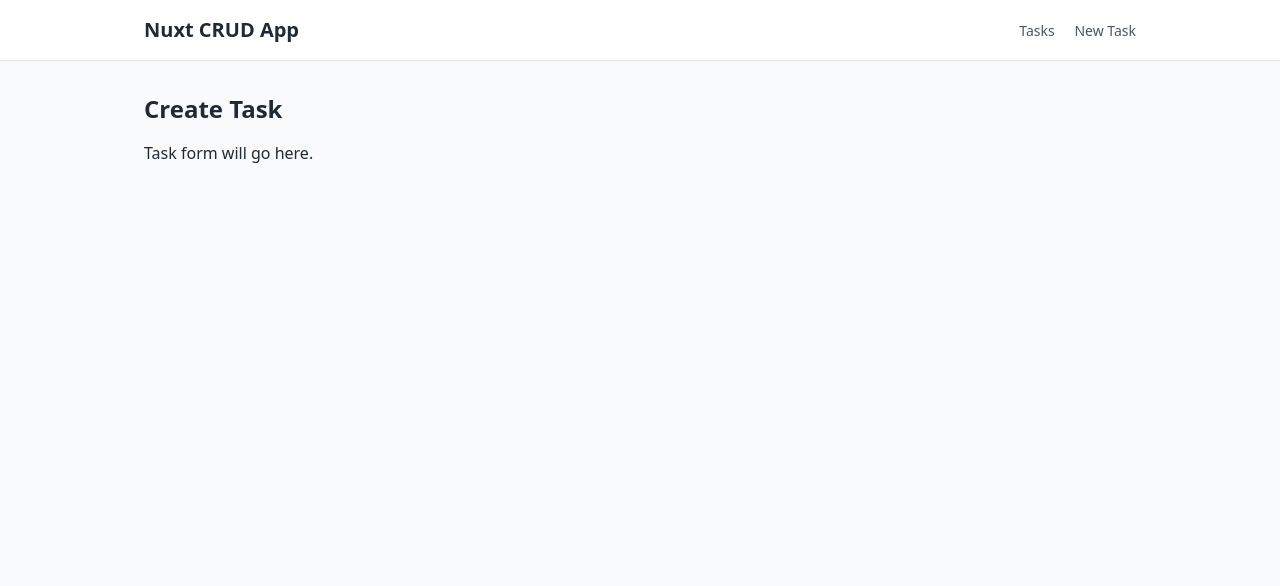
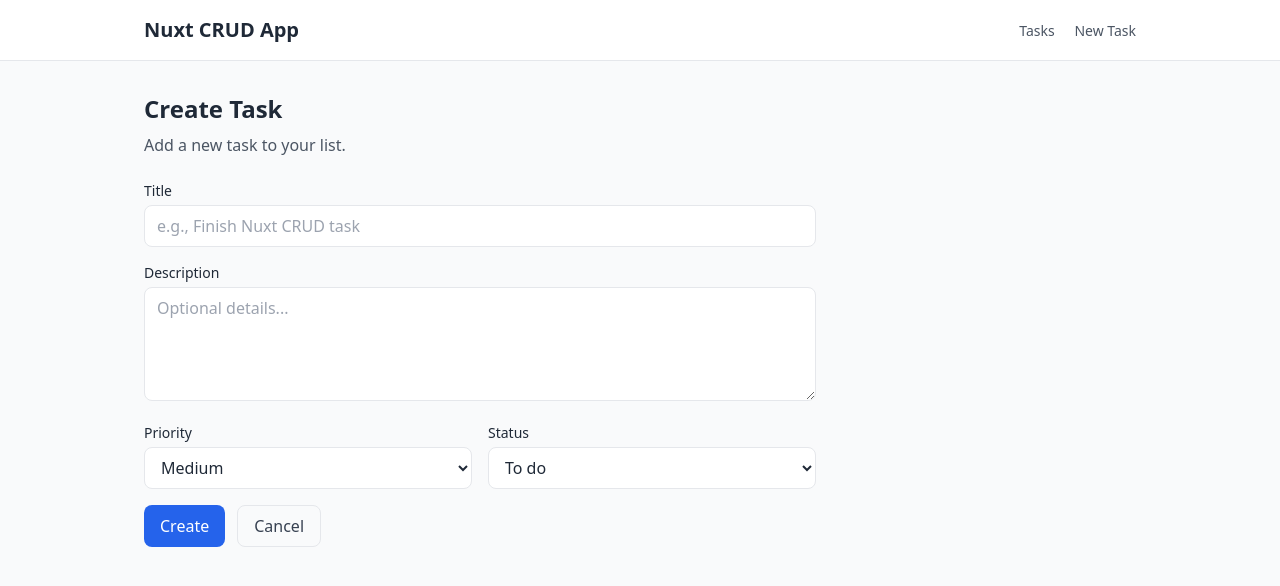
Before and after one commit to swatiAi/Nuxt-CRUD-Tasks-App--TaskFlow-, a Nuxt app: page /tasks/new in a window 1280 px wide. Shown: the top 586 px of the page. Built offline with nearby package versions, Linux system fonts and the light colour scheme.

Commit message:
feat(tasks): add shared tasks composable and wire create/list pages

```diff
--- a/app/app.vue
+++ b/app/app.vue
@@ -3,9 +3,3 @@
     <NuxtPage />
   </NuxtLayout>
 </template>
-
-<script setup lang="ts">
-import type { Task } from '~/types/task'
-
-const task: Task = { id: '1', title: 'Test' }
-</script>
--- /dev/null
+++ b/app/components/tasks/TaskForm.vue
@@ -0,0 +1,124 @@
+<template>
+  <form class="space-y-4" @submit.prevent="handleSubmit">
+    <div>
+      <label class="block text-sm font-medium mb-1">Title</label>
+      <input
+        v-model="form.title"
+        type="text"
+        class="w-full rounded-lg border px-3 py-2 focus:outline-none focus:ring-2 focus:ring-blue-500"
+        placeholder="e.g., Finish Nuxt CRUD task"
+      />
+      <p v-if="errors.title" class="text-sm text-red-600 mt-1">{{ errors.title }}</p>
+    </div>
+
+    <div>
+      <label class="block text-sm font-medium mb-1">Description</label>
+      <textarea
+        v-model="form.description"
+        rows="4"
+        class="w-full rounded-lg border px-3 py-2 focus:outline-none focus:ring-2 focus:ring-blue-500"
+        placeholder="Optional details..."
+      />
+    </div>
+
+    <div class="grid grid-cols-1 sm:grid-cols-2 gap-4">
+      <div>
+        <label class="block text-sm font-medium mb-1">Priority</label>
+        <select
+          v-model="form.priority"
+          class="w-full rounded-lg border px-3 py-2 bg-white focus:outline-none focus:ring-2 focus:ring-blue-500"
+        >
+          <option value="low">Low</option>
+          <option value="medium">Medium</option>
+          <option value="high">High</option>
+        </select>
+      </div>
+
+      <div>
+        <label class="block text-sm font-medium mb-1">Status</label>
+        <select
+          v-model="form.status"
+          class="w-full rounded-lg border px-3 py-2 bg-white focus:outline-none focus:ring-2 focus:ring-blue-500"
+        >
+          <option value="todo">To do</option>
+          <option value="in_progress">In progress</option>
+          <option value="done">Done</option>
+        </select>
+      </div>
+    </div>
+
+    <div class="flex gap-3">
+      <button
+        type="submit"
+        :disabled="isSubmitting"
+        class="inline-flex items-center rounded-lg bg-blue-600 px-4 py-2 text-white font-medium
+               hover:bg-blue-700 disabled:opacity-60 disabled:cursor-not-allowed transition"
+      >
+        {{ submitLabel }}
+      </button>
+
+      <NuxtLink
+        to="/tasks"
+        class="inline-flex items-center rounded-lg border px-4 py-2 font-medium text-gray-700
+               hover:bg-gray-50 transition"
+      >
+        Cancel
+      </NuxtLink>
+    </div>
+  </form>
+</template>
+
+<script setup lang="ts">
+import type { TaskFormValues } from '~/types/task'
+
+const props = withDefaults(
+  defineProps<{
+    initialValues?: Partial<TaskFormValues>
+    submitLabel?: string
+    isSubmitting?: boolean
+  }>(),
+  {
+    submitLabel: 'Save',
+    isSubmitting: false
+  }
+)
+
+const emit = defineEmits<{
+  (e: 'submit', values: TaskFormValues): void
+}>()
+
+const form = reactive<TaskFormValues>({
+  title: props.initialValues?.title ?? '',
+  description: props.initialValues?.description ?? '',
+  priority: props.initialValues?.priority ?? 'medium',
+  status: props.initialValues?.status ?? 'todo'
+})
+
+const errors = reactive<{ title?: string }>({})
+
+function validate(): boolean {
+  errors.title = undefined
+
+  const title = form.title.trim()
+  if (!title) {
+    errors.title = 'Title is required.'
+    return false
+  }
+  if (title.length < 3) {
+    errors.title = 'Title must be at least 3 characters.'
+    return false
+  }
+  return true
+}
+
+function handleSubmit() {
+  if (!validate()) return
+
+  emit('submit', {
+    title: form.title.trim(),
+    description: form.description?.trim() || undefined,
+    priority: form.priority,
+    status: form.status
+  })
+}
+</script>
--- /dev/null
+++ b/app/composables/useTasks.ts
@@ -0,0 +1,70 @@
+import type { Task, TaskFormValues } from '~/types/task'
+
+function makeId() {
+  return crypto.randomUUID()
+}
+
+export function useTasks() {
+  const tasks = useState<Task[]>('tasks', () => [])
+  if (import.meta.client) {
+  const saved = localStorage.getItem('tasks')
+  if (saved && tasks.value.length === 0) {
+    tasks.value = JSON.parse(saved)
+  }
+
+  watch(
+    tasks,
+    (val) => localStorage.setItem('tasks', JSON.stringify(val)),
+    { deep: true }
+  )
+}
+
+  function seedIfEmpty() {
+    if (tasks.value.length) return
+    const now = new Date().toISOString()
+    tasks.value = [
+      {
+        id: '1',
+        title: 'Finish Nuxt assignment',
+        description: 'Complete CRUD app properly',
+        priority: 'high',
+        status: 'in_progress',
+        createdAt: now,
+        updatedAt: now
+      },
+      {
+        id: '2',
+        title: 'Push to GitHub',
+        priority: 'medium',
+        status: 'todo',
+        createdAt: now,
+        updatedAt: now
+      }
+    ]
+  }
+
+  function addTask(values: TaskFormValues) {
+    const now = new Date().toISOString()
+    const newTask: Task = {
+      id: makeId(),
+      title: values.title,
+      description: values.description,
+      priority: values.priority,
+      status: values.status,
+      createdAt: now,
+      updatedAt: now
+    }
+    tasks.value = [newTask, ...tasks.value]
+    return newTask
+  }
+
+  function deleteTask(id: string) {
+    tasks.value = tasks.value.filter(t => t.id !== id)
+  }
+
+  function getTaskById(id: string) {
+    return tasks.value.find(t => t.id === id)
+  }
+
+  return { tasks, seedIfEmpty, addTask, deleteTask, getTaskById }
+}
--- a/app/pages/tasks/index.vue
+++ b/app/pages/tasks/index.vue
@@ -1,6 +1,70 @@
 <template>
   <div>
-    <h2 class="text-2xl font-semibold mb-4">Tasks</h2>
-    <p>Task list will appear here.</p>
+    <div class="flex justify-between items-center mb-6">
+      <h2 class="text-2xl font-semibold">Tasks</h2>
+
+      <NuxtLink
+        to="/tasks/new"
+        class="inline-flex items-center rounded-lg bg-blue-600 px-4 py-2 text-white font-medium
+               hover:bg-blue-700 transition"
+      >
+        + New Task
+      </NuxtLink>
+    </div>
+
+    <!-- Loading -->
+    <div v-if="isLoading" class="text-gray-500">
+      Loading tasks...
+    </div>
+
+    <!-- Empty State -->
+    <div
+      v-else-if="!tasks.length"
+      class="border rounded-xl p-6 text-center text-gray-500"
+    >
+      No tasks yet. Create your first one.
+    </div>
+
+    <!-- Task List -->
+    <div v-else class="space-y-4">
+      <div
+        v-for="task in tasks"
+        :key="task.id"
+        class="border rounded-xl p-4 bg-white flex justify-between items-start"
+      >
+        <div>
+          <NuxtLink
+            :to="`/tasks/${task.id}`"
+            class="font-semibold text-lg hover:text-blue-600"
+          >
+            {{ task.title }}
+          </NuxtLink>
+
+          <p class="text-sm text-gray-500 mt-1">
+            Status: {{ task.status }} | Priority: {{ task.priority }}
+          </p>
+        </div>
+
+        <button
+          @click="deleteTask(task.id)"
+          class="text-red-600 text-sm hover:underline"
+        >
+          Delete
+        </button>
+      </div>
+    </div>
   </div>
 </template>
+
+<script setup lang="ts">
+const isLoading = ref(true)
+
+const { tasks, seedIfEmpty, deleteTask } = useTasks()
+
+onMounted(() => {
+  setTimeout(() => {
+    seedIfEmpty()
+    isLoading.value = false
+  }, 400)
+})
+</script>
--- a/app/pages/tasks/new.vue
+++ b/app/pages/tasks/new.vue
@@ -1,6 +1,29 @@
 <template>
-  <div>
-    <h2 class="text-2xl font-semibold mb-4">Create Task</h2>
-    <p>Task form will go here.</p>
+  <div class="max-w-2xl">
+    <h2 class="text-2xl font-semibold mb-2">Create Task</h2>
+    <p class="text-gray-600 mb-6">Add a new task to your list.</p>
+
+    <TasksTaskForm
+      submit-label="Create"
+      :is-submitting="isSubmitting"
+      @submit="onSubmit"
+    />
   </div>
 </template>
+
+<script setup lang="ts">
+import type { TaskFormValues } from '~/types/task'
+
+const isSubmitting = ref(false)
+const { addTask } = useTasks()
+
+async function onSubmit(values: TaskFormValues) {
+  isSubmitting.value = true
+  try {
+    addTask(values)
+    await navigateTo('/tasks')
+  } finally {
+    isSubmitting.value = false
+  }
+}
+</script>
```
Also changed, not shown: app/types/task.ts (+15 -0 lines).
